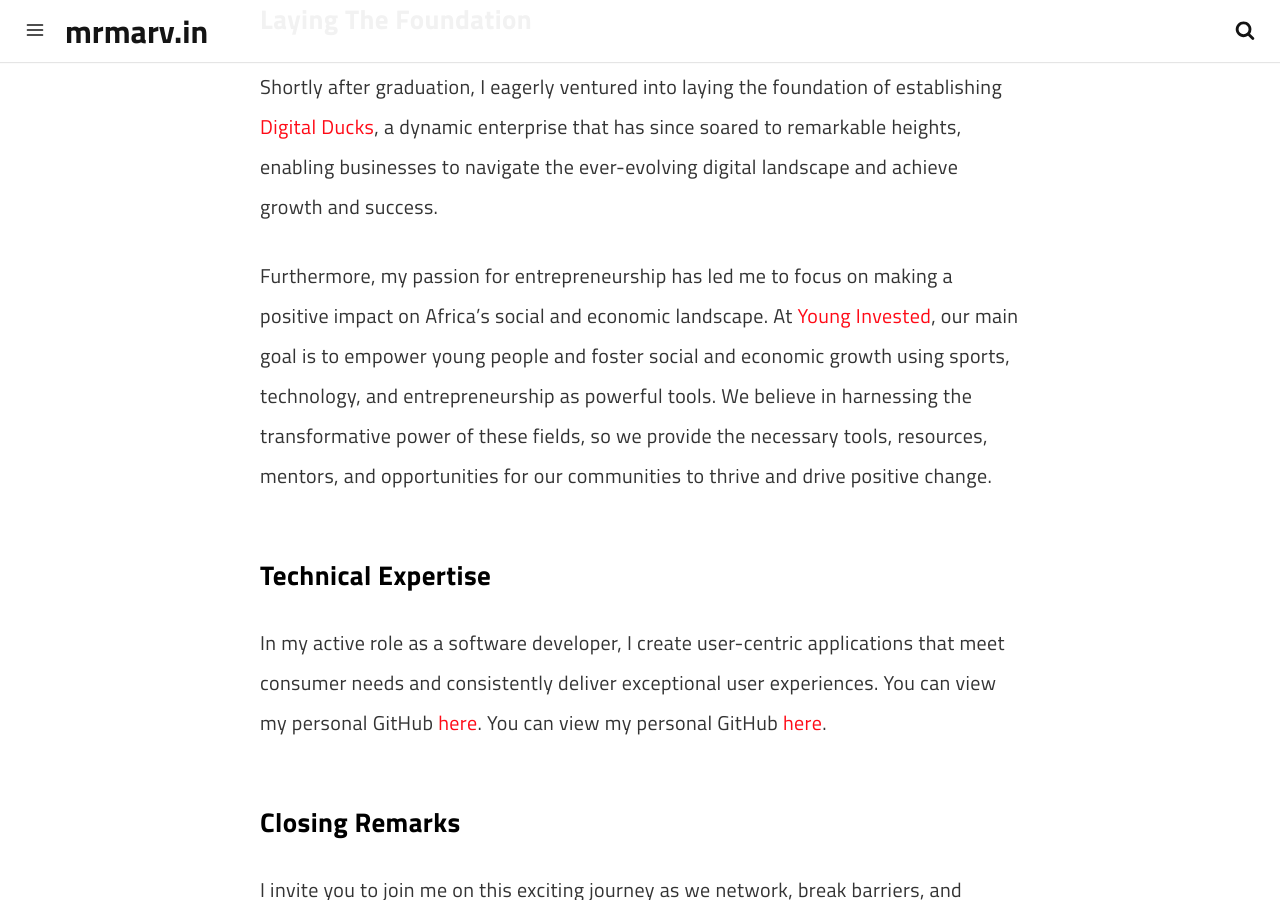
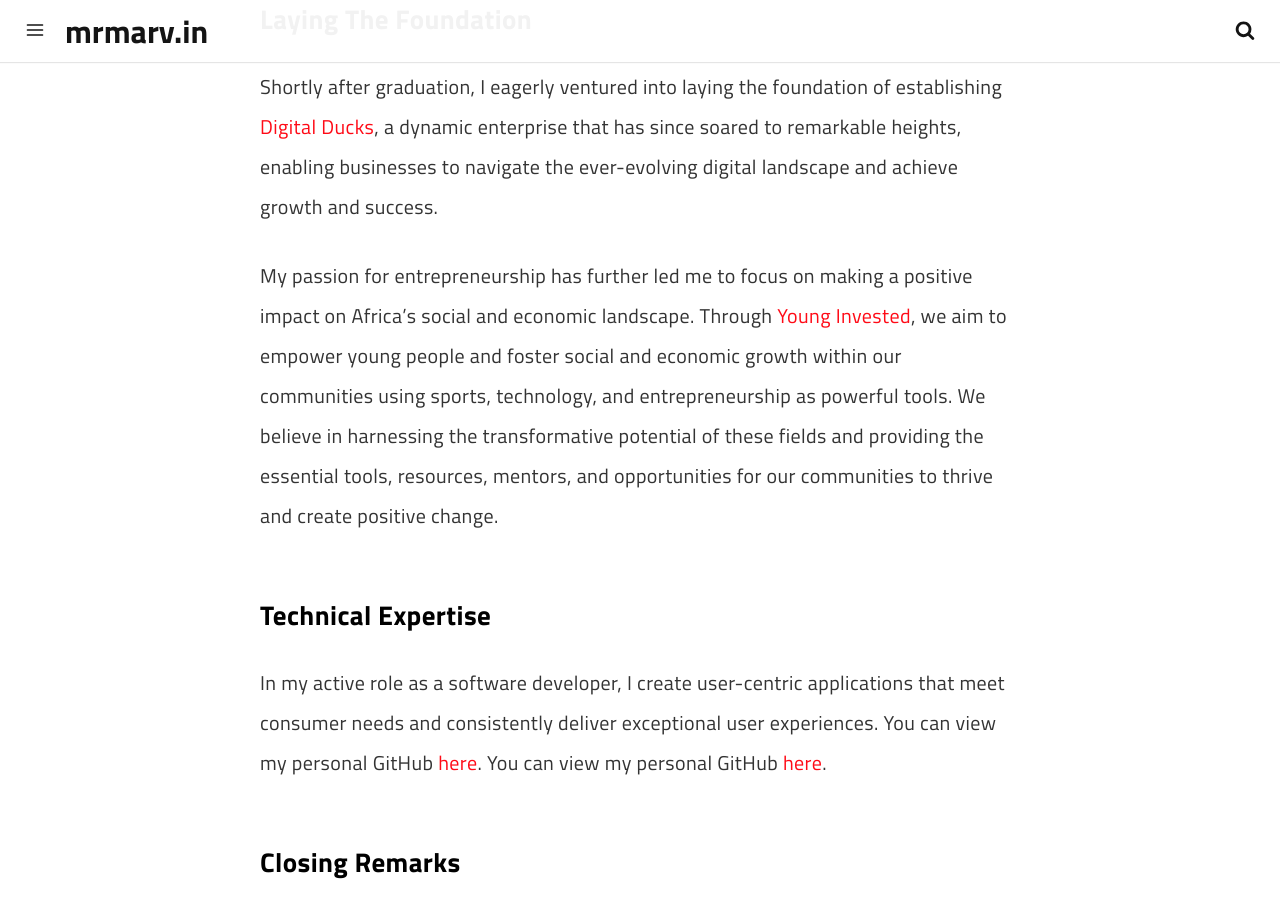
Before and after one commit to marv0/marv0.github.io, a Jekyll site: the page built from pages/about.md, in a window 1280 px wide and 900 px high, scrolled down 1459 px. Built offline with Jekyll 4.4.1, drawn with Linux system fonts in a browser that asks for light colours; a script that is not in the unit is left out.

Commit message:
Update about.md

```diff
--- a/pages/about.md
+++ b/pages/about.md
@@ -24,7 +24,7 @@ At an early age, I learned the importance of having a competitive edge and drive
 
 Shortly after graduation, I eagerly ventured into laying the foundation of establishing [Digital Ducks](https://www.digitalducks.co.ke), a dynamic enterprise that has since soared to remarkable heights, enabling businesses to navigate the ever-evolving digital landscape and achieve growth and success.
 
-Furthermore, my passion for entrepreneurship has led me to focus on making a positive impact on Africa’s social and economic landscape. At [Young Invested](https://www.younginvested.org), our main goal is to empower young people and foster social and economic growth using sports, technology, and entrepreneurship as powerful tools. We believe in harnessing the transformative power of these fields, so we provide the necessary tools, resources, mentors, and opportunities for our communities to thrive and drive positive change.
+My passion for entrepreneurship has further led me to focus on making a positive impact on Africa’s social and economic landscape. Through [Young Invested](https://www.younginvested.org), we aim to empower young people and foster social and economic growth within our communities using sports, technology, and entrepreneurship as powerful tools. We believe in harnessing the transformative potential of these fields and providing the essential tools, resources, mentors, and opportunities for our communities to thrive and create positive change.
 
 ### Technical Expertise
 
```
